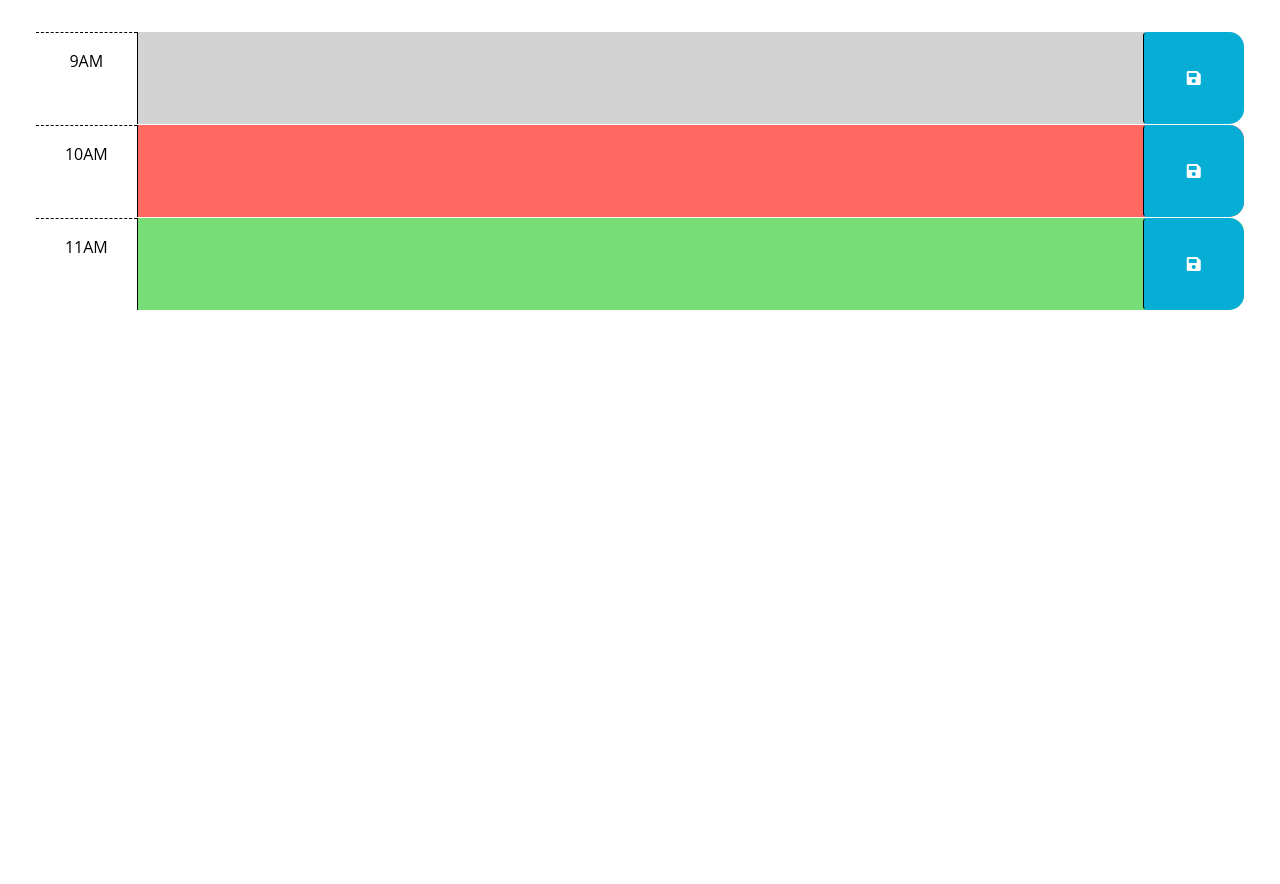
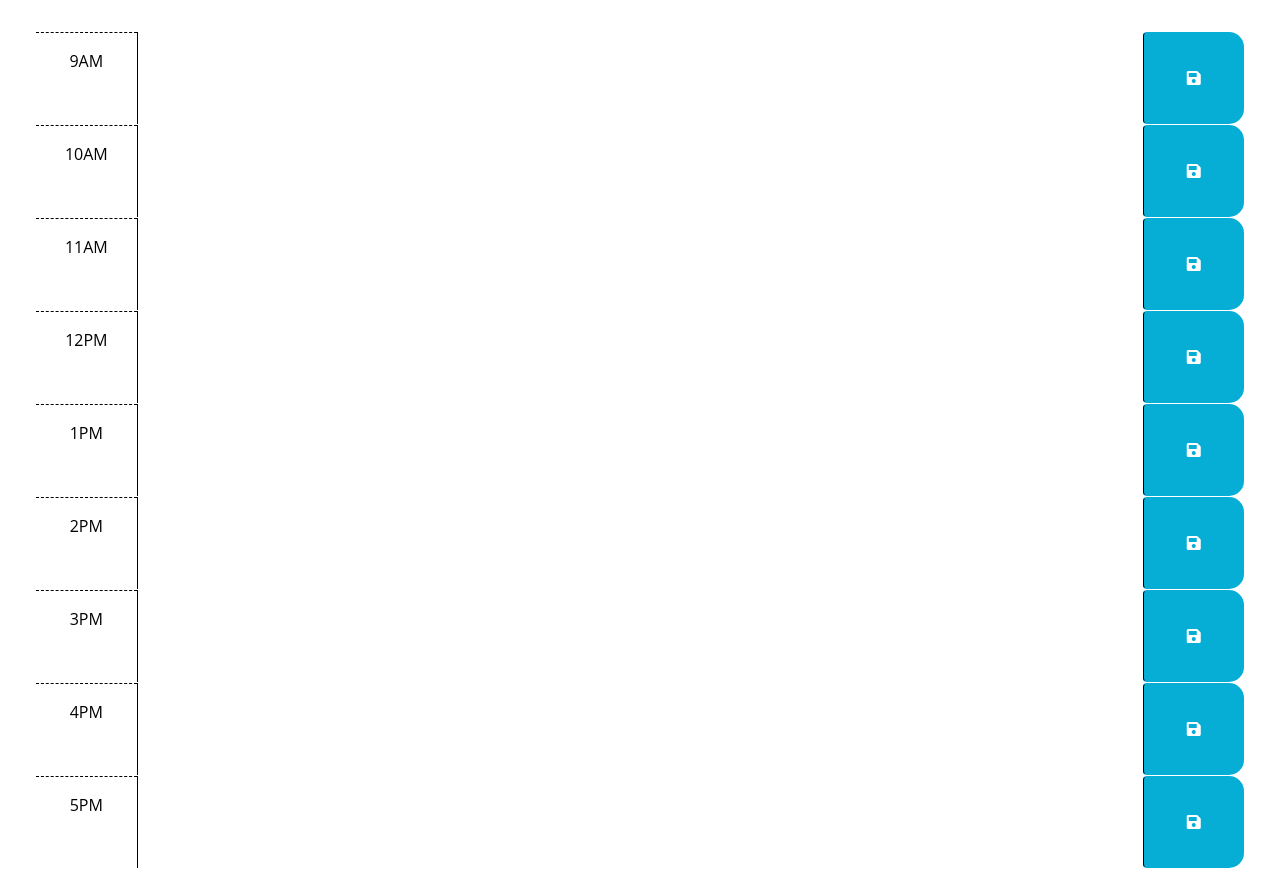
Before and after one commit to kkarrwrites/boot-camp-module-05-challenge-work-day-scheduler, a plain HTML site: page index.html in a window 1280 px wide. Shown: the part 220-1104 px from the top of the page. Before the commit the page ends 800 px from the top, so only its background shows below. Drawn offline with nearby package versions, Linux system fonts and the light colour scheme; files that its build step writes are made by us from their sources.

Commit message:
Update index.html

```diff
--- a/index.html
+++ b/index.html
@@ -4,23 +4,27 @@
     <meta charset="UTF-8" />
     <meta name="viewport" content="width=device-width, initial-scale=1.0" />
     <meta http-equiv="X-UA-Compatible" content="ie=edge" />
+    <!-- Bootstrap -->
     <link
       href="https://cdn.jsdelivr.net/npm/bootstrap@5.1.3/dist/css/bootstrap.min.css"
       rel="stylesheet"
       integrity="sha384-1BmE4kWBq78iYhFldvKuhfTAU6auU8tT94WrHftjDbrCEXSU1oBoqyl2QvZ6jIW3"
       crossorigin="anonymous"
     />
+    <!-- Font Awesome -->
     <link
       rel="stylesheet"
       href="https://use.fontawesome.com/releases/v5.8.1/css/all.css"
       integrity="sha384-50oBUHEmvpQ+1lW4y57PTFmhCaXp0ML5d60M1M7uH2+nqUivzIebhndOJK28anvf"
       crossorigin="anonymous"
     />
+    <!-- Google Fonts -->
     <link
       href="https://fonts.googleapis.com/css2?family=Fira+Sans:wght@400;700&display=swap"
       rel="stylesheet"
     />
-    <link rel="stylesheet" href="style.css" />
+    <!-- Stylesheet -->
+    <link rel="stylesheet" href="resources/css/style.css" />
     <title>Work Day Scheduler</title>
   </head>
 
@@ -30,38 +34,67 @@
       <p class="lead">A simple calendar app for scheduling your work day</p>
       <p id="currentDay" class="lead"></p>
     </header>
+
+    <!-- Acceptance Critera: When I scroll down, then I am presented with time blocks for standard business hours -->
     <div class="container-fluid px-5">
-      <!-- Use class for "past", "present", and "future" to apply styles to the
-        time-block divs accordingly. The javascript will need to do this by
-        adding/removing these classes on each div by comparing the hour in the
-        id to the current hour. The html provided below is meant to be an example
-        demonstrating how the css provided can be leveraged to create the
-        desired layout and colors. The html below should be removed or updated
-        in the finished product. Remember to delete this comment once the
-        code is implemented.
-        -->
-
-      <!-- Example of a past time block. The "past" class adds a gray background color. -->
-      <div id="hour-9" class="row time-block past">
+      <div id="hour-09" class="row time-block">
         <div class="col-2 col-md-1 hour text-center py-3">9AM</div>
         <textarea class="col-8 col-md-10 description" rows="3"> </textarea>
         <button class="btn saveBtn col-2 col-md-1" aria-label="save">
           <i class="fas fa-save" aria-hidden="true"></i>
         </button>
       </div>
-
-      <!-- Example of a present time block. The "present" class adds a red background color. -->
-      <div id="hour-10" class="row time-block present">
+      <div id="hour-10" class="row time-block">
         <div class="col-2 col-md-1 hour text-center py-3">10AM</div>
         <textarea class="col-8 col-md-10 description" rows="3"> </textarea>
         <button class="btn saveBtn col-2 col-md-1" aria-label="save">
           <i class="fas fa-save" aria-hidden="true"></i>
         </button>
       </div>
-
-      <!-- Example of a future time block. The "future" class adds a green background color. -->
-      <div id="hour-11" class="row time-block future">
+      <div id="hour-11" class="row time-block">
         <div class="col-2 col-md-1 hour text-center py-3">11AM</div>
+        <textarea class="col-8 col-md-10 description" rows="3"> </textarea>
+        <button class="btn saveBtn col-2 col-md-1" aria-label="save">
+          <i class="fas fa-save" aria-hidden="true"></i>
+        </button>
+      </div>
+      <div id="hour-12" class="row time-block">
+        <div class="col-2 col-md-1 hour text-center py-3">12PM</div>
+        <textarea class="col-8 col-md-10 description" rows="3"> </textarea>
+        <button class="btn saveBtn col-2 col-md-1" aria-label="save">
+          <i class="fas fa-save" aria-hidden="true"></i>
+        </button>
+      </div>
+      <div id="hour-13" class="row time-block">
+        <div class="col-2 col-md-1 hour text-center py-3">1PM</div>
+        <textarea class="col-8 col-md-10 description" rows="3"> </textarea>
+        <button class="btn saveBtn col-2 col-md-1" aria-label="save">
+          <i class="fas fa-save" aria-hidden="true"></i>
+        </button>
+      </div>
+      <div id="hour-14" class="row time-block">
+        <div class="col-2 col-md-1 hour text-center py-3">2PM</div>
+        <textarea class="col-8 col-md-10 description" rows="3"> </textarea>
+        <button class="btn saveBtn col-2 col-md-1" aria-label="save">
+          <i class="fas fa-save" aria-hidden="true"></i>
+        </button>
+      </div>
+      <div id="hour-15" class="row time-block">
+        <div class="col-2 col-md-1 hour text-center py-3">3PM</div>
+        <textarea class="col-8 col-md-10 description" rows="3"> </textarea>
+        <button class="btn saveBtn col-2 col-md-1" aria-label="save">
+          <i class="fas fa-save" aria-hidden="true"></i>
+        </button>
+      </div>
+      <div id="hour-16" class="row time-block">
+        <div class="col-2 col-md-1 hour text-center py-3">4PM</div>
+        <textarea class="col-8 col-md-10 description" rows="3"> </textarea>
+        <button class="btn saveBtn col-2 col-md-1" aria-label="save">
+          <i class="fas fa-save" aria-hidden="true"></i>
+        </button>
+      </div>
+      <div id="hour-17" class="row time-block">
+        <div class="col-2 col-md-1 hour text-center py-3">5PM</div>
         <textarea class="col-8 col-md-10 description" rows="3"> </textarea>
         <button class="btn saveBtn col-2 col-md-1" aria-label="save">
           <i class="fas fa-save" aria-hidden="true"></i>
@@ -69,11 +102,15 @@
       </div>
     </div>
 
+    <!-- jQuery -->
     <script src="https://cdnjs.cloudflare.com/ajax/libs/jquery/3.2.1/jquery.min.js"></script>
-    <script src="https://cdn.jsdelivr.net/npm/dayjs@1.11.3/dayjs.min.js"
-    integrity="sha256-iu/zLUB+QgISXBLCW/mcDi/rnf4m4uEDO0wauy76x7U="
-    crossorigin="anonymous"></script>
-
-    <script src="script.js"></script>
+    <!-- Day.js -->
+    <script
+      src="https://cdn.jsdelivr.net/npm/dayjs@1.11.3/dayjs.min.js"
+      integrity="sha256-iu/zLUB+QgISXBLCW/mcDi/rnf4m4uEDO0wauy76x7U="
+      crossorigin="anonymous"
+    ></script>
+    <!-- Scripts -->
+    <script src="resources/javascript/script.js"></script>
   </body>
 </html>
```
